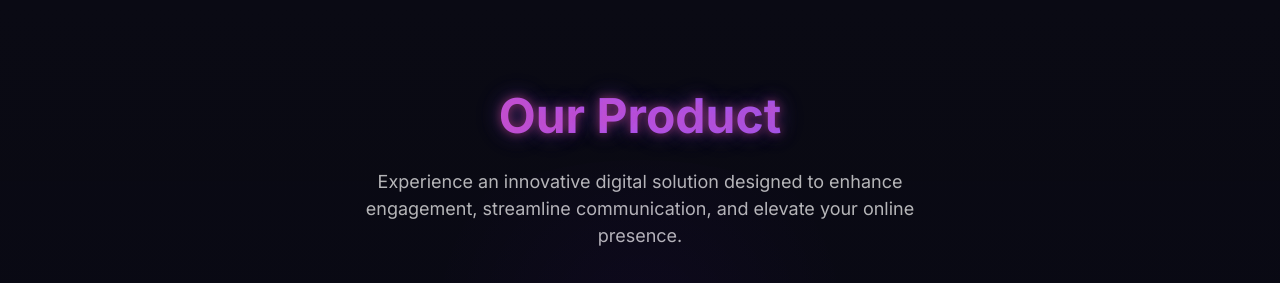
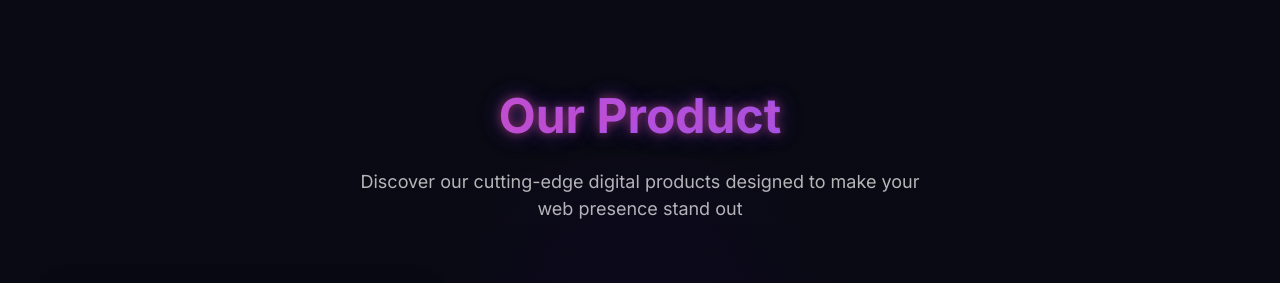
Before and after one commit to holithemes/page-holithemes, a plain HTML site: page index.html in a window 1280 px wide. Shown: the part 800-1083 px from the top of the page. Drawn offline with Linux system fonts and the light colour scheme; animation ran at ten frames a second.

Commit message:
content..

```diff
--- a/index.html
+++ b/index.html
@@ -96,7 +96,7 @@
         <div class="section-header">
           <h2 class="section-title text-glow">Our Product</h2>
           <p class="section-description">
-            Experience an innovative digital solution designed to enhance engagement, streamline communication, and elevate your online presence.
+            Discover our cutting-edge digital products designed to make your web presence stand out
           </p>
         </div>
 
```
